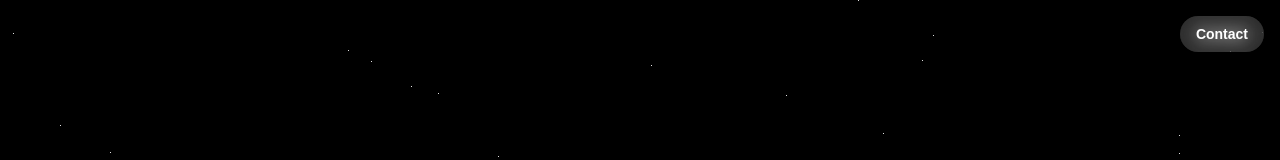
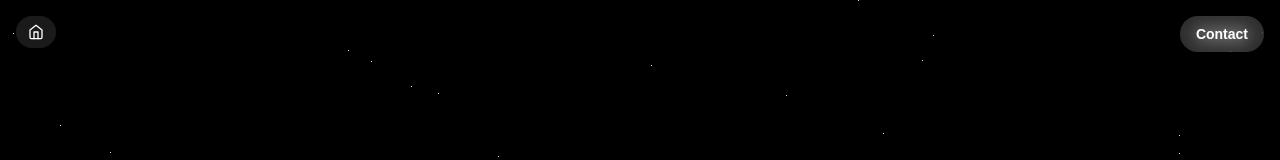
Before and after one commit to osmarbetancourt/DreamIT, a Next.js app in the folder frontend/dreamit-front/: page /en/contact in a window 1280 px wide. Shown: the top 160 px of the page. Built offline with nearby package versions, Linux system fonts and the light colour scheme.

Commit message:
Fixed history changes and changed colors of icons to white

```diff
--- a/frontend/dreamit-front/app/[lang]/layout.tsx
+++ b/frontend/dreamit-front/app/[lang]/layout.tsx
@@ -2,6 +2,7 @@ import type { Metadata } from "next";
 import { Geist, Geist_Mono } from "next/font/google";
 import "../globals.css"; // Ensure this path is correct based on your folder structure
 import ContactCTA from "../components/dom/ContactCTA";
+import HomeButton from "../components/dom/HomeButton";
 import PersistentStarsClient from "../components/canvas/PersistentStarsClient";
 
 const geistSans = Geist({
@@ -82,7 +83,8 @@ export default async function RootLayout({
 
   return (
     <>
-      {/* Top-level Contact CTA present for all pages */}
+      {/* Top-level navigation buttons present for all pages */}
+      <HomeButton />
       <ContactCTA lang={lang} />
       {/* Persistent starfield mounted once at the layout level so it survives route changes */}
       <PersistentStarsClient />
--- a/frontend/dreamit-front/app/[lang]/page.tsx
+++ b/frontend/dreamit-front/app/[lang]/page.tsx
@@ -8,6 +8,7 @@ import MobileHeroContent from '../components/dom/MobileHeroContent';
 import MobileStars from '../components/canvas/MobileStars';
 import MobileScrollNavigator from '../components/dom/MobileScrollNavigator';
 import { headers } from 'next/headers';
+import HomePageReset from '../components/dom/HomePageReset';
 
 interface PageProps {
   params: Promise<{ lang: 'en' | 'es' }>;
@@ -48,6 +49,9 @@ export default async function Home({ params }: PageProps) {
     // FULL SCREEN CONTAINER
     <main className="relative w-full h-screen overflow-hidden bg-black">
 
+      {/* Reset cinematic state when returning to home page */}
+      <HomePageReset />
+
       {/* Mobile Stars Background (only on mobile) */}
       {isMobileServer && <MobileStars />}
 
--- a/frontend/dreamit-front/app/components/dom/ContactCTA.tsx
+++ b/frontend/dreamit-front/app/components/dom/ContactCTA.tsx
@@ -64,16 +64,16 @@ export default function ContactCTA({ lang = "en" }: { lang?: string }) {
 
             {/* Footer social icons (only Instagram, LinkedIn, GitHub) */}
             <div className="mt-4 flex items-center justify-center gap-6">
-              <a href="https://www.instagram.com/dreamit.software" target="_blank" rel="noreferrer" aria-label="Instagram" className="text-white/90 hover:text-amber-300">
+              <a href="https://www.instagram.com/dreamit.software" target="_blank" rel="noreferrer" aria-label="Instagram" className="filter brightness-0 invert hover:sepia hover:saturate-[5] hover:hue-rotate-[45deg] transition-all">
                 <img src="https://simpleicons.org/icons/instagram.svg" alt="Instagram" width="22" height="22" />
               </a>
-              <a href="https://www.linkedin.com/company/dreamit-software/" target="_blank" rel="noreferrer" aria-label="LinkedIn" className="text-white/90 hover:text-amber-300">
+              <a href="https://www.linkedin.com/company/dreamit-software/" target="_blank" rel="noreferrer" aria-label="LinkedIn" className="filter brightness-0 invert hover:sepia hover:saturate-[5] hover:hue-rotate-[45deg] transition-all">
                 <img src="/icons8-linkedin.svg" alt="LinkedIn" width="22" height="22" />
               </a>
-              <a href="https://tiktok.com/@dreamit.software" target="_blank" rel="noreferrer" aria-label="TikTok" className="text-white/90 hover:text-amber-300">
+              <a href="https://tiktok.com/@dreamit.software" target="_blank" rel="noreferrer" aria-label="TikTok" className="filter brightness-0 invert hover:sepia hover:saturate-[5] hover:hue-rotate-[45deg] transition-all">
                 <img src="https://simpleicons.org/icons/tiktok.svg" alt="TikTok" width="22" height="22" />
               </a>
-              <a href="https://github.com/DreamIT-VE" target="_blank" rel="noreferrer" aria-label="GitHub" className="text-white/90 hover:text-amber-300">
+              <a href="https://github.com/DreamIT-VE" target="_blank" rel="noreferrer" aria-label="GitHub" className="filter brightness-0 invert hover:sepia hover:saturate-[5] hover:hue-rotate-[45deg] transition-all">
                 <img src="https://simpleicons.org/icons/github.svg" alt="GitHub" width="22" height="22" />
               </a>
             </div>
--- /dev/null
+++ b/frontend/dreamit-front/app/components/dom/HomeButton.tsx
@@ -0,0 +1,36 @@
+"use client";
+import React from "react";
+import { useRouter, useParams } from "next/navigation";
+
+export default function HomeButton() {
+  const router = useRouter();
+  const params = useParams();
+  const lang = params?.lang || 'en';
+
+  const handleHome = () => {
+    router.push(`/${lang}`);
+  };
+
+  return (
+    <button
+      onClick={handleHome}
+      className="fixed left-4 top-4 z-50 rounded-full bg-white/10 backdrop-blur px-3 py-2 text-sm font-semibold text-white hover:bg-white/20 focus:outline-none transition-colors"
+      aria-label="Go to home"
+    >
+      <svg
+        width="16"
+        height="16"
+        viewBox="0 0 24 24"
+        fill="none"
+        stroke="currentColor"
+        strokeWidth="2"
+        strokeLinecap="round"
+        strokeLinejoin="round"
+        className="text-white"
+      >
+        <path d="M3 9l9-7 9 7v11a2 2 0 0 1-2 2H5a2 2 0 0 1-2-2z"/>
+        <polyline points="9,22 9,12 15,12 15,22"/>
+      </svg>
+    </button>
+  );
+}
--- /dev/null
+++ b/frontend/dreamit-front/app/components/dom/HomePageReset.tsx
@@ -0,0 +1,16 @@
+"use client";
+import { useEffect } from 'react';
+import { usePathname } from 'next/navigation';
+import useCinematicStore from '../../logic/useCinematicStore';
+
+export default function HomePageReset() {
+  const pathname = usePathname();
+
+  useEffect(() => {
+    // Reset the cinematic store when navigating to the home page
+    // This ensures that if the user navigates back to home, the cinematic state is clean
+    useCinematicStore.getState().reset();
+  }, [pathname]);
+
+  return null; // This component doesn't render anything
+}
--- a/frontend/dreamit-front/app/components/dom/JumpScroller.tsx
+++ b/frontend/dreamit-front/app/components/dom/JumpScroller.tsx
@@ -1,5 +1,6 @@
 "use client";
 import React, { useEffect, useRef } from "react";
+import { usePathname } from "next/navigation";
 import useDeviceStore from "../../logic/useDeviceStore";
 import useCinematicStore from '../../logic/useCinematicStore';
 
@@ -7,6 +8,7 @@ import useCinematicStore from '../../logic/useCinematicStore';
 // Emits a custom event `dreamit:jumpProgress` with { progress: 0..1 }.
 export default function JumpScroller() {
   const { isCanvasAllowed } = useDeviceStore();
+  const pathname = usePathname();
   const accRef = useRef(0); // accumulated wheel delta (internal accumulator)
   const rotAccRef = useRef(0); // signed rotation accumulator (-ROT_MAX..ROT_MAX)
   const rotCurrentRef = useRef(0); // smoothed rotation value (-1..1)
@@ -14,6 +16,20 @@ export default function JumpScroller() {
   const currentRef = useRef(0); // smoothed progress 0..1
   const forceFullRef = useRef(false);
   const rafRef = useRef<number | null>(null);
+
+  // Reset scroll state when pathname changes (user navigates to different page)
+  useEffect(() => {
+    accRef.current = 0;
+    rotAccRef.current = 0;
+    rotCurrentRef.current = 0;
+    targetRef.current = 0;
+    currentRef.current = 0;
+    forceFullRef.current = false;
+    if (rafRef.current) {
+      cancelAnimationFrame(rafRef.current);
+      rafRef.current = null;
+    }
+  }, [pathname]);
 
   useEffect(() => {
     if (!isCanvasAllowed) return; // only desktop/canvas
--- a/frontend/dreamit-front/app/components/dom/WarpOverlay.tsx
+++ b/frontend/dreamit-front/app/components/dom/WarpOverlay.tsx
@@ -1,16 +1,22 @@
 "use client";
 import React, { useEffect, useState } from 'react';
-import { useRouter, useParams } from 'next/navigation';
+import { useRouter, useParams, usePathname } from 'next/navigation';
 import useCinematicStore from '../../logic/useCinematicStore';
 
 export default function WarpOverlay() {
   const router = useRouter();
+  const pathname = usePathname();
   const showPlanets = useCinematicStore((s) => s.showPlanets);
   const [visible, setVisible] = useState(false);
   const [opaque, setOpaque] = useState(false);
   const [navigated, setNavigated] = useState(false);
   const params = useParams();
   const lang = params?.lang || 'en';
+
+  // Reset navigation state when pathname changes (user navigates to different page)
+  useEffect(() => {
+    setNavigated(false);
+  }, [pathname]);
 
   useEffect(() => {
     let t1: any = null;
@@ -25,7 +31,7 @@ export default function WarpOverlay() {
         t2 = setTimeout(async () => {
           try {
             // navigate to localized projects route while overlay is visible
-            await router.replace(`/${lang}/projects?warped=1`);
+            await router.push(`/${lang}/projects?warped=1`);
           } catch (e) {}
           setNavigated(true);
           // hide overlay after a short delay to reveal destination
```
Also changed, not shown: frontend/dreamit-front/public/icons8-linkedin.svg, frontend/dreamit-front/public/manifest.webmanifest.
